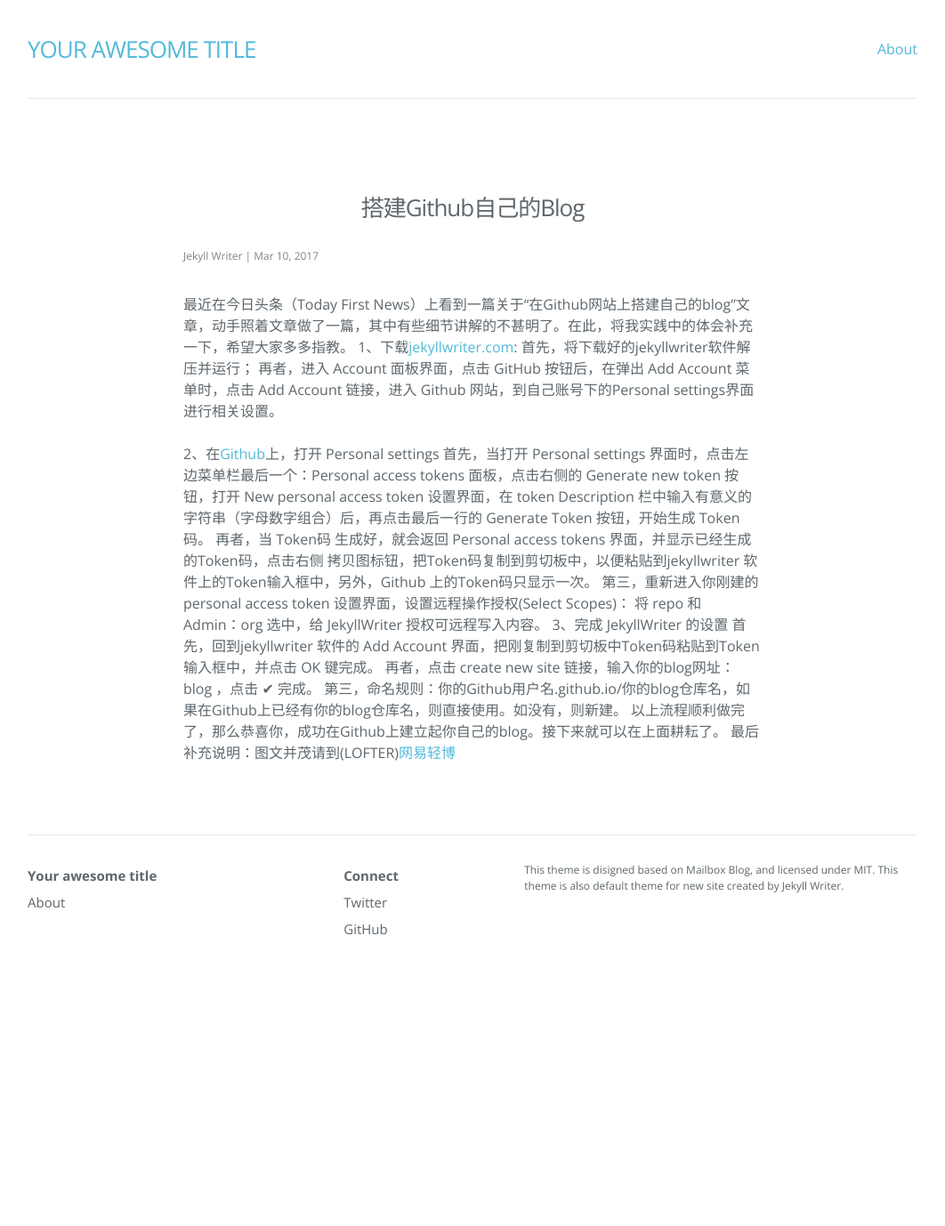
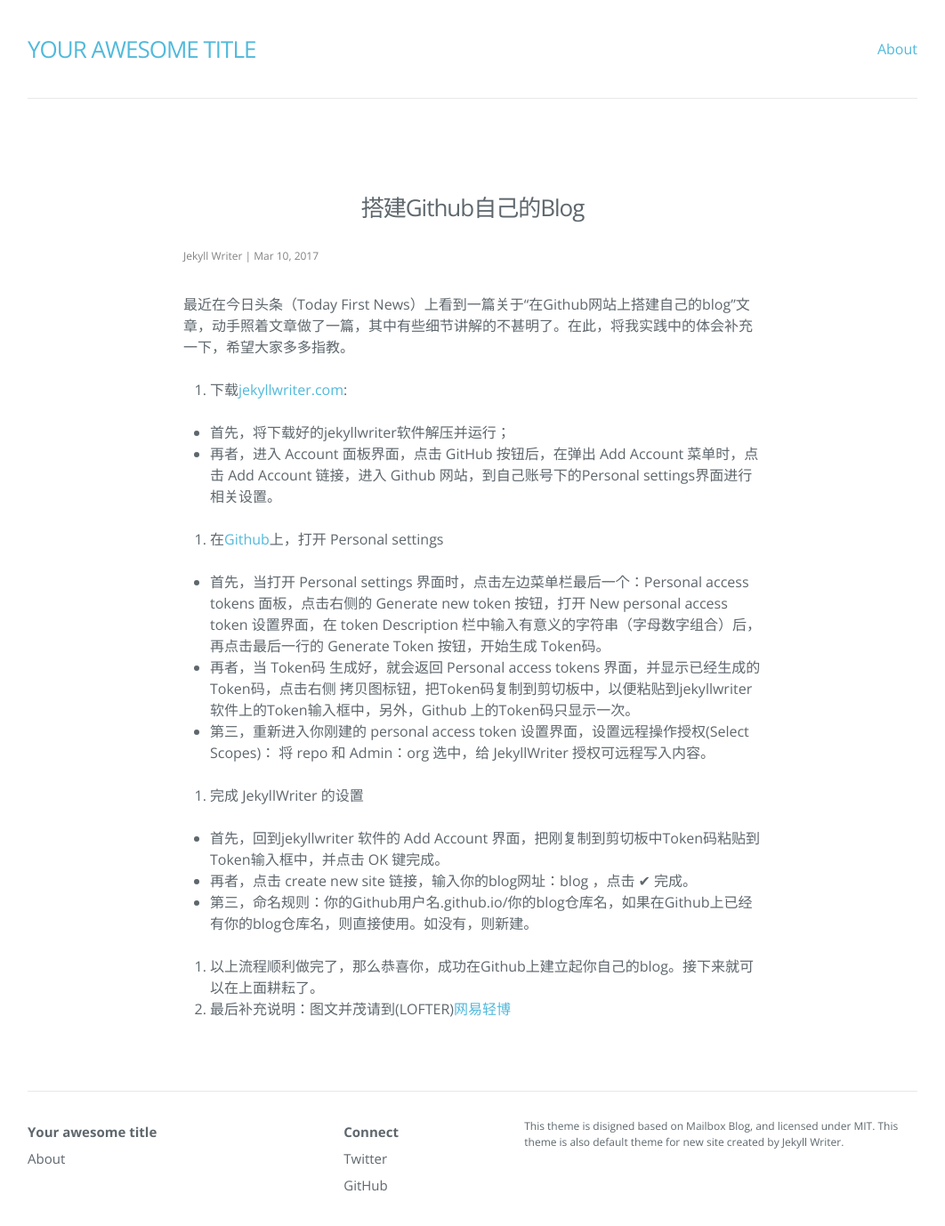
Before and after one commit to zhjq19660117/blog7096, a Jekyll site: the page built from _posts/2017-03-10-搭建Github自己的Blog.md, in a window 1280 px wide and 1400 px high. Shown: the top 1378 px of the window at 89% size, without its empty margins (109-1171 px from the left). Built offline with Jekyll 4.4.1, drawn with Linux system fonts in a browser that asks for light colours; nearby versions of some CDN libraries; some of the changed lines change nothing that is shown.

Commit message:
Update 搭建Github自己的Blog

```diff
--- a/_posts/2017-03-10-搭建Github自己的Blog.md
+++ b/_posts/2017-03-10-搭建Github自己的Blog.md
@@ -5,18 +5,24 @@ categories: tools
 tags: blog
 ---
 最近在今日头条（Today First News）上看到一篇关于“在Github网站上搭建自己的blog”文章，动手照着文章做了一篇，其中有些细节讲解的不甚明了。在此，将我实践中的体会补充一下，希望大家多多指教。
-    1、下载[jekyllwriter.com](http://jekyllwriter.com):
-    首先，将下载好的jekyllwriter软件解压并运行；
-    再者，进入 Account 面板界面，点击 GitHub 按钮后，在弹出 Add Account 菜单时，点击 Add Account 链接，进入 Github 网站，到自己账号下的Personal settings界面进行相关设置。
 
-   2、在[Github](https://github.com)上，打开 Personal settings
-   首先，当打开 Personal settings 界面时，点击左边菜单栏最后一个：Personal access tokens 面板，点击右侧的 Generate new token 按钮，打开 New personal access token 设置界面，在 token Description 栏中输入有意义的字符串（字母数字组合）后，再点击最后一行的 Generate Token 按钮，开始生成 Token码。
-   再者，当 Token码 生成好，就会返回 Personal access tokens 界面，并显示已经生成的Token码，点击右侧 拷贝图标钮，把Token码复制到剪切板中，以便粘贴到jekyllwriter 软件上的Token输入框中，另外，Github 上的Token码只显示一次。
-   第三，重新进入你刚建的 personal access token 设置界面，设置远程操作授权(Select Scopes)：
+1. 下载[jekyllwriter.com](http://jekyllwriter.com):
+
+* 首先，将下载好的jekyllwriter软件解压并运行；
+* 再者，进入 Account 面板界面，点击 GitHub 按钮后，在弹出 Add Account 菜单时，点击 Add Account 链接，进入 Github 网站，到自己账号下的Personal settings界面进行相关设置。
+
+2. 在[Github](https://github.com)上，打开 Personal settings
+
+* 首先，当打开 Personal settings 界面时，点击左边菜单栏最后一个：Personal access tokens 面板，点击右侧的 Generate new token 按钮，打开 New personal access token 设置界面，在 token Description 栏中输入有意义的字符串（字母数字组合）后，再点击最后一行的 Generate Token 按钮，开始生成 Token码。
+* 再者，当 Token码 生成好，就会返回 Personal access tokens 界面，并显示已经生成的Token码，点击右侧 拷贝图标钮，把Token码复制到剪切板中，以便粘贴到jekyllwriter 软件上的Token输入框中，另外，Github 上的Token码只显示一次。
+* 第三，重新进入你刚建的 personal access token 设置界面，设置远程操作授权(Select Scopes)：
 将 repo 和 Admin：org 选中，给 JekyllWriter 授权可远程写入内容。
-   3、完成 JekyllWriter 的设置
-   首先，回到jekyllwriter 软件的 Add Account 界面，把刚复制到剪切板中Token码粘贴到Token输入框中，并点击 OK 键完成。
-   再者，点击 create new site 链接，输入你的blog网址：blog ，点击  ✔  完成。
-   第三，命名规则：你的Github用户名.github.io/你的blog仓库名，如果在Github上已经有你的blog仓库名，则直接使用。如没有，则新建。
-   以上流程顺利做完了，那么恭喜你，成功在Github上建立起你自己的blog。接下来就可以在上面耕耘了。
-   最后补充说明：图文并茂请到(LOFTER)[网易轻博](http://www.lofter.com/blog/snake1965?act=dashboardclick_20130514_04)
+
+3. 完成 JekyllWriter 的设置
+
+* 首先，回到jekyllwriter 软件的 Add Account 界面，把刚复制到剪切板中Token码粘贴到Token输入框中，并点击 OK 键完成。
+* 再者，点击 create new site 链接，输入你的blog网址：blog ，点击  ✔  完成。
+* 第三，命名规则：你的Github用户名.github.io/你的blog仓库名，如果在Github上已经有你的blog仓库名，则直接使用。如没有，则新建。
+
+4. 以上流程顺利做完了，那么恭喜你，成功在Github上建立起你自己的blog。接下来就可以在上面耕耘了。
+5. 最后补充说明：图文并茂请到(LOFTER)[网易轻博](http://www.lofter.com/blog/snake1965?act=dashboardclick_20130514_04)
```
